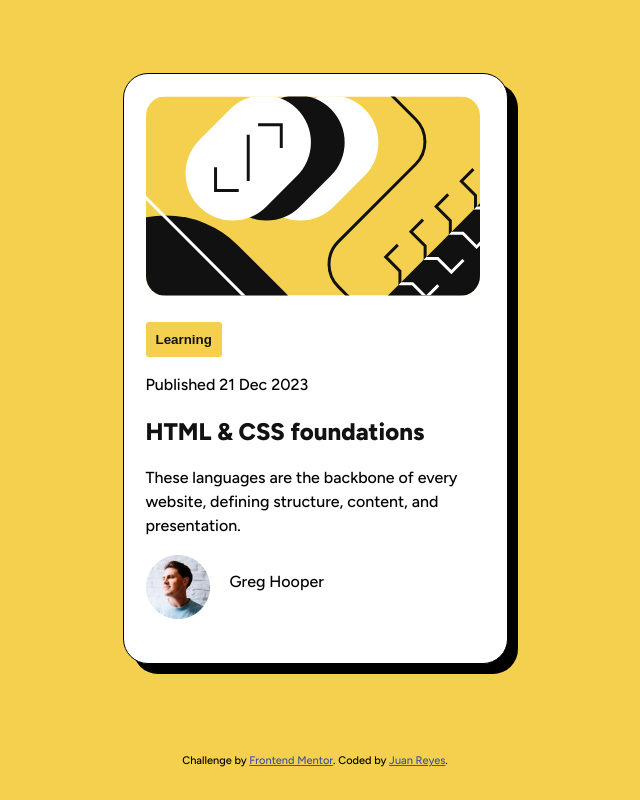
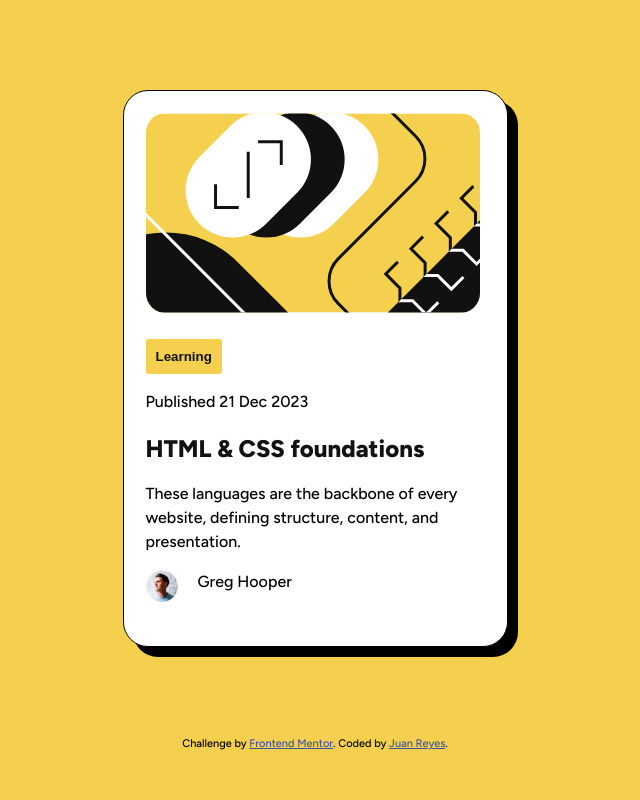
Before and after one commit to juan-mentor/blog-preview-card-main, a plain HTML site: page index.html in a window 1280 px wide. Shown: the whole page, without its empty margins (325-965 px from the left). Drawn offline with Linux system fonts and the light colour scheme.

Commit message:
ajuste perfil imagen

```diff
--- a/Css/style.css
+++ b/Css/style.css
@@ -68,10 +68,16 @@ body {
  }
 
  .card__content {
-    display: flex;
-    gap: 20px;
- }
+   display: flex;
+   gap: 20px;
+   align-content: center;
+}
 
- .card__image--avatar {
-    height: auto;
- }
+.card__image--avatar {
+  width: 32px;
+  height: 32px;
+}
+
+.card__paragraph--margin{
+  margin: 0px;
+}
--- a/index.html
+++ b/index.html
@@ -39,7 +39,7 @@
       <div class="card__content">
         <img src="assets/images/image-avatar.webp" alt="imagen de presentación" class="card__image card__image--avatar">
 
-        <p class="card__paragraph">
+        <p class="card__paragraph card__paragraph--margin">
           Greg Hooper
         </p>
       </div>
```
Also changed, not shown: design/desktop-design.jpg, design/mobile-design.jpg.
